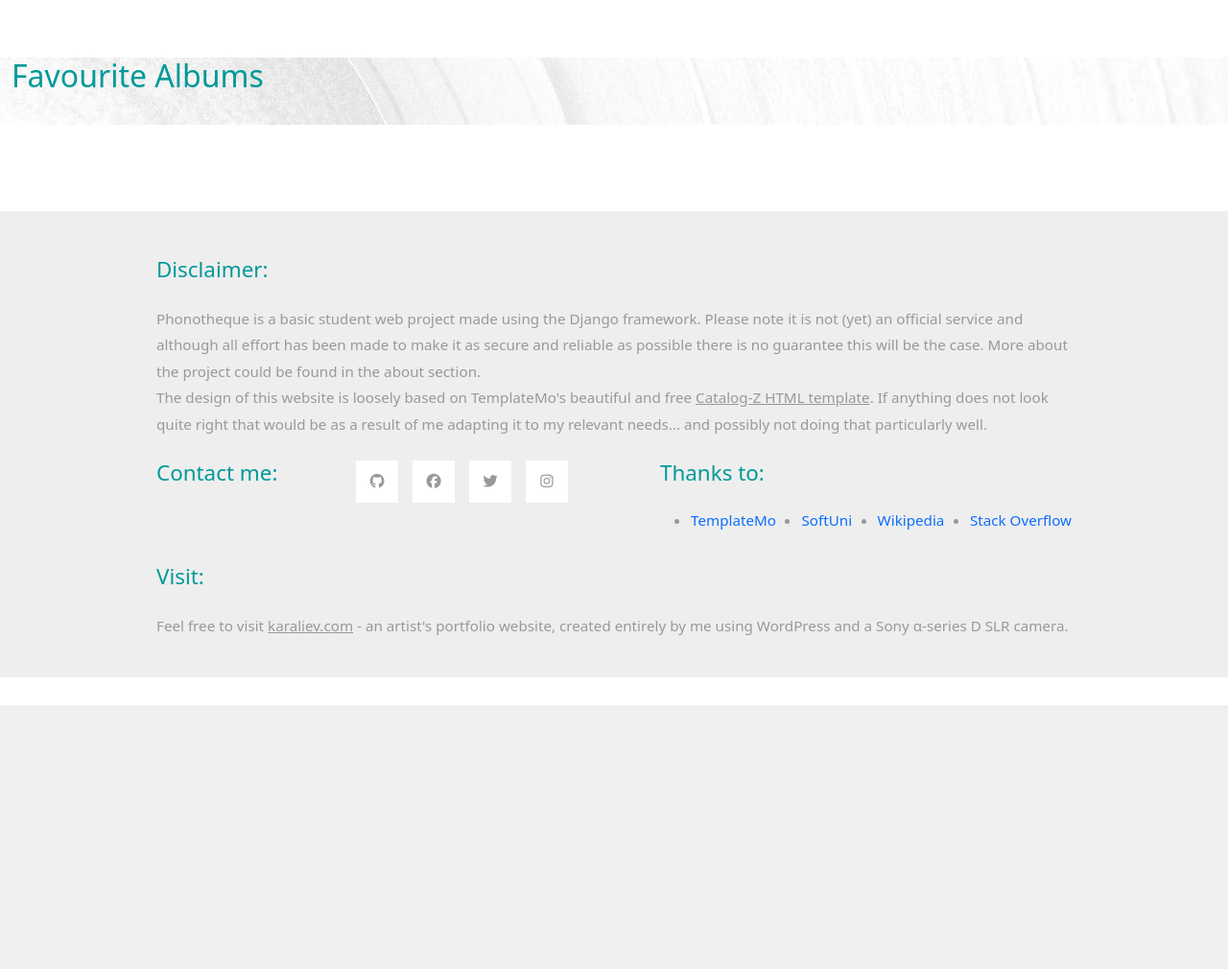
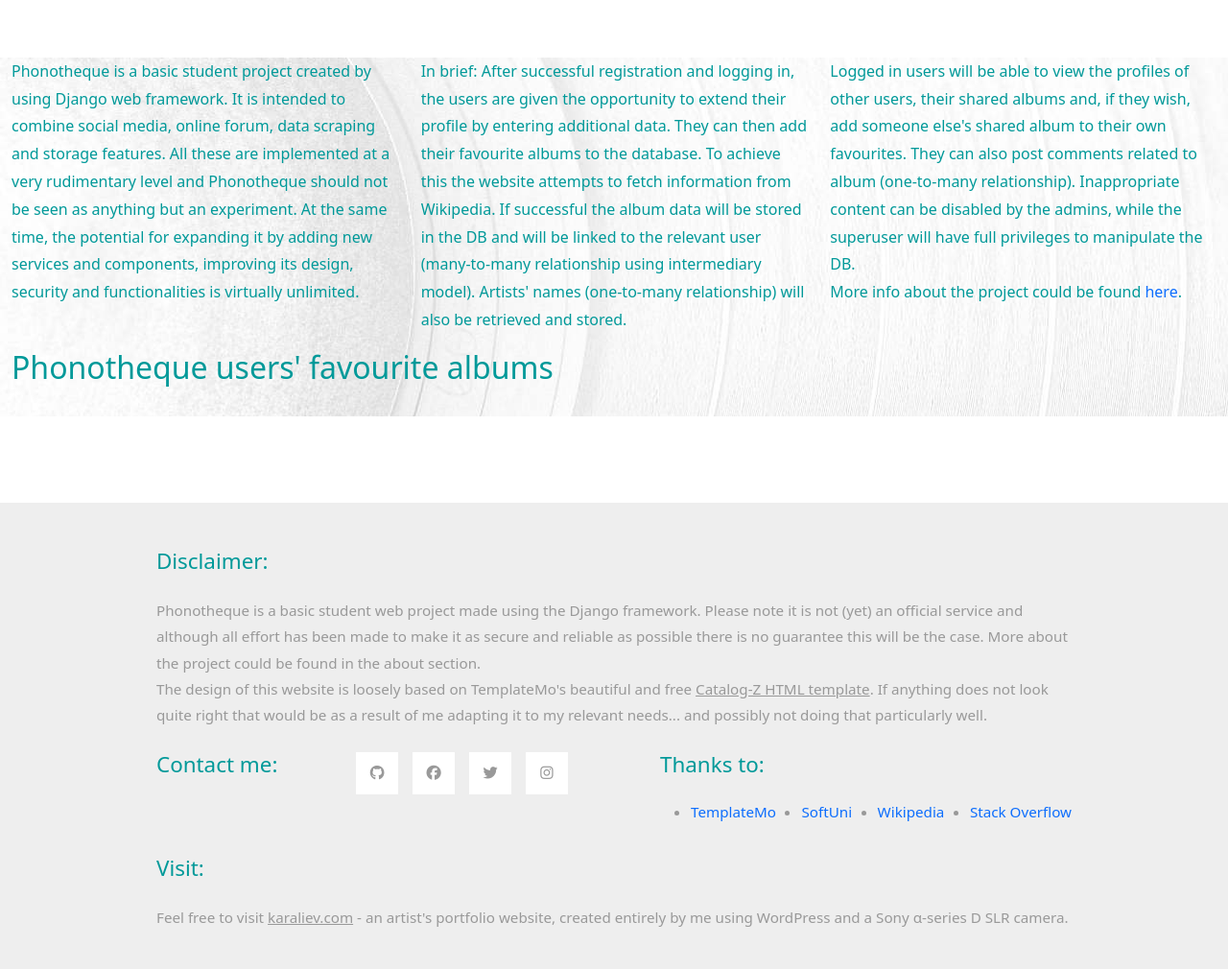
Before and after one commit to karalkal/Phonotheque, a Django app: page / in a window 1280 px wide. Shown: the part 65-1075 px from the top of the page at 96% size. Before the commit the page ends 800 px from the top, so only its background shows below. Run offline with Django 4.2, Linux system fonts and the light colour scheme; data that the repository does not hold is empty; some libraries are stand-ins or nearby versions.

Commit message:
added entry text in index for unregistered users, created empty About file with relevant view, url

```diff
--- a/Phonotheque/main_app/templates/main_app/index.html
+++ b/Phonotheque/main_app/templates/main_app/index.html
@@ -2,8 +2,45 @@
 
 {% block main_content %}
     <div class="container-fluid tm-container-content tm-mt-60">
+
+        {% if not request.user.is_authenticated %}
+            <div class="row">
+                <div class="col-lg-4 col-md-4 col-sm-12">
+                    <p class="col-12 tm-text-primary">
+                        Phonotheque is a basic student project created by using Django web framework. It is intended to
+                        combine social media, online forum, data scraping and storage features. All these are
+                        implemented at a very rudimentary level and Phonotheque should not be seen as anything but an
+                        experiment. At the same time, the potential for expanding it by adding new services and
+                        components, improving its design, security and functionalities is virtually unlimited.
+                    </p>
+                </div>
+
+                <div class="col-lg-4 col-md-4 col-sm-12">
+                    <p class="col-12 tm-text-primary">
+                        In brief: After successful registration and logging in, the users are given the opportunity to
+                        extend their profile by entering additional data. They can then add their favourite albums to
+                        the database. To achieve this the website attempts to fetch information from Wikipedia.
+                        If successful the album data will be stored in the DB and will be linked to the relevant user
+                        (many-to-many relationship using intermediary model). Artists' names (one-to-many relationship)
+                        will also be retrieved and stored.
+                    </p>
+                </div>
+
+                <div class="col-lg-4 col-md-4 col-sm-12">
+                    <p class="col-12 tm-text-primary">
+                        Logged in users will be able to view the profiles of other users, their shared albums
+                        and, if they wish, add someone else's shared album to their own favourites. They can also post
+                        comments related to album (one-to-many relationship). Inappropriate content can be disabled by
+                        the admins, while the superuser will have full privileges to manipulate the DB. <br>
+                        More info about the project could be found <a href="{% url 'about_page' %}">here</a>.
+                    </p>
+                </div>
+            </div>
+        {% endif %}
+
+
         <div class="row mb-4">
-            <h2 class="col-6 tm-text-primary"> Favourite Albums </h2>
+            <h2 class="col-6 tm-text-primary"> Phonotheque users' favourite albums</h2>
 
             {% include "pagination.html" with page=page_obj %}
 
--- a/Phonotheque/main_app/urls.py
+++ b/Phonotheque/main_app/urls.py
@@ -2,7 +2,7 @@ from django.urls import path
 
 from Phonotheque.main_app.views import view_dashboard, IndexListView, find_album_by_url, save_artist_album_data, \
     find_album_by_title_and_artist, AlbumDetailView, ArtistDiscographyView, add_shared_album_to_own_collection, \
-    CommentCreateView
+    CommentCreateView, AboutView
 
 urlpatterns = [
     path('', IndexListView.as_view(), name="index_page"),
@@ -14,4 +14,5 @@ urlpatterns = [
     path('album-details/<int:pk>/', AlbumDetailView.as_view(), name="album_details"),
     path('artist-discography/<int:pk>/', ArtistDiscographyView.as_view(), name="artist-discography"),
     path('post-comment/<int:album_wiki_id>/', CommentCreateView.as_view(), name="post_comment"),
+    path('about/', AboutView.as_view(), name="about_page"),
 ]
--- a/Phonotheque/main_app/views.py
+++ b/Phonotheque/main_app/views.py
@@ -78,6 +78,10 @@ class CommentCreateView(views.CreateView, PermissionRequiredMixin):
     def get_success_url(self):
         return reverse_lazy('album_details',
                             kwargs={'pk': self.kwargs['album_wiki_id']})
+
+
+class AboutView(views.TemplateView):
+    pass
 
 
 @login_required
--- a/templates/base_plus_menu_1.html
+++ b/templates/base_plus_menu_1.html
@@ -36,7 +36,7 @@
             {% endif %}
 
             <li class="nav-item">
-                <a class="nav-link nav-link-4" href="#">About</a>
+                <a class="nav-link nav-link-4" href="{% url 'about_page' %}">About</a>
             </li>
         </ul>
     </div>
--- a/templates/base_plus_menu_1a(active_dashboard).html
+++ b/templates/base_plus_menu_1a(active_dashboard).html
@@ -36,7 +36,7 @@
             {% endif %}
 
             <li class="nav-item">
-                <a class="nav-link nav-link-4" href="#">About</a>
+                <a class="nav-link nav-link-4" href="{% url 'about_page' %}">About</a>
             </li>
         </ul>
     </div>
--- a/templates/base_plus_menu_2.html
+++ b/templates/base_plus_menu_2.html
@@ -36,7 +36,7 @@
             {% endif %}
 
             <li class="nav-item">
-                <a class="nav-link nav-link-4" href="#">About</a>
+                <a class="nav-link nav-link-4" href="{% url 'about_page' %}">About</a>
             </li>
         </ul>
     </div>
--- a/templates/base_plus_menu_3.html
+++ b/templates/base_plus_menu_3.html
@@ -36,7 +36,7 @@
             {% endif %}
 
             <li class="nav-item">
-                <a class="nav-link nav-link-4" href="#">About</a>
+                <a class="nav-link nav-link-4" href="{% url 'about_page' %}">About</a>
             </li>
         </ul>
     </div>
--- a/templates/base_plus_menu_4.html
+++ b/templates/base_plus_menu_4.html
@@ -36,7 +36,7 @@
             {% endif %}
 
             <li class="nav-item">
-                <a class="nav-link nav-link-4 active" aria-current="page" href="#">About</a>
+                <a class="nav-link nav-link-4 active" aria-current="page" href="{% url 'about_page' %}">About</a>
             </li>
         </ul>
     </div>
```
Also changed, not shown: Phonotheque/main_app/templates/main_app/about.html (added, +10 -0 lines).
